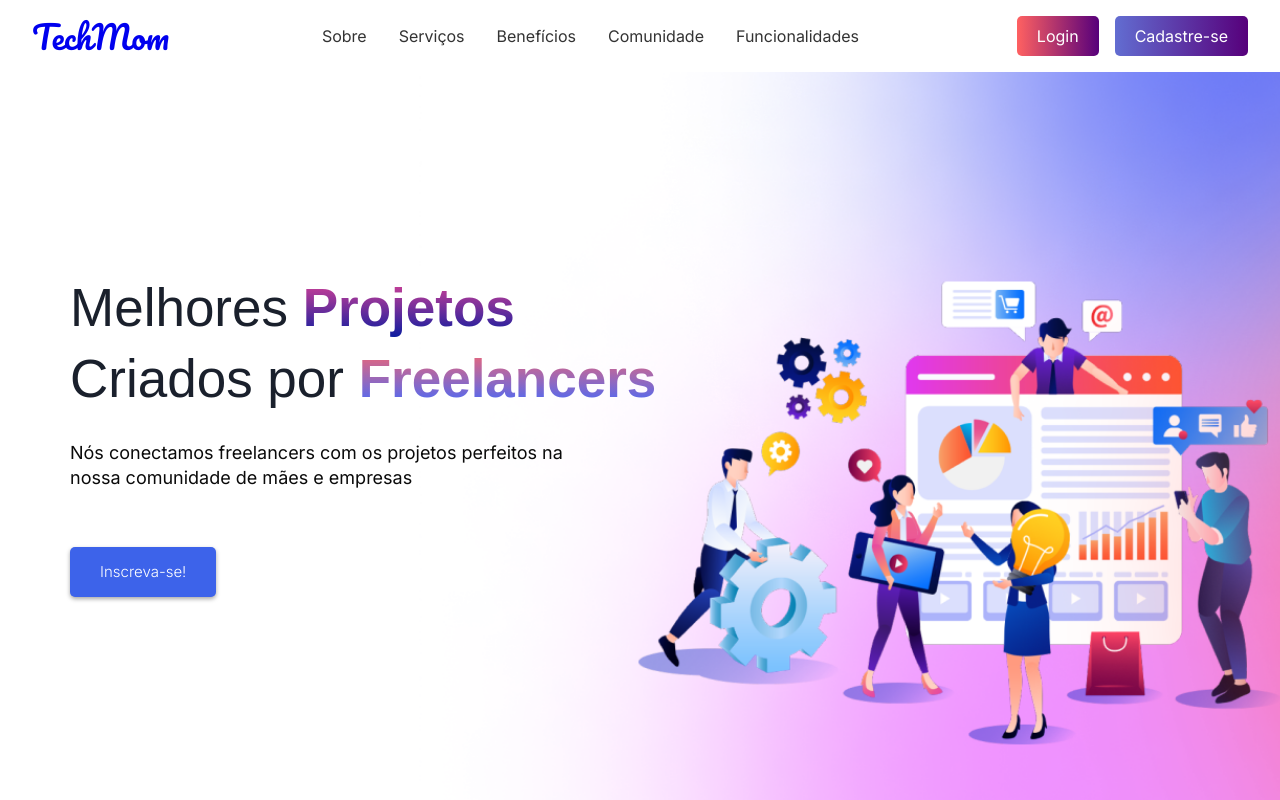
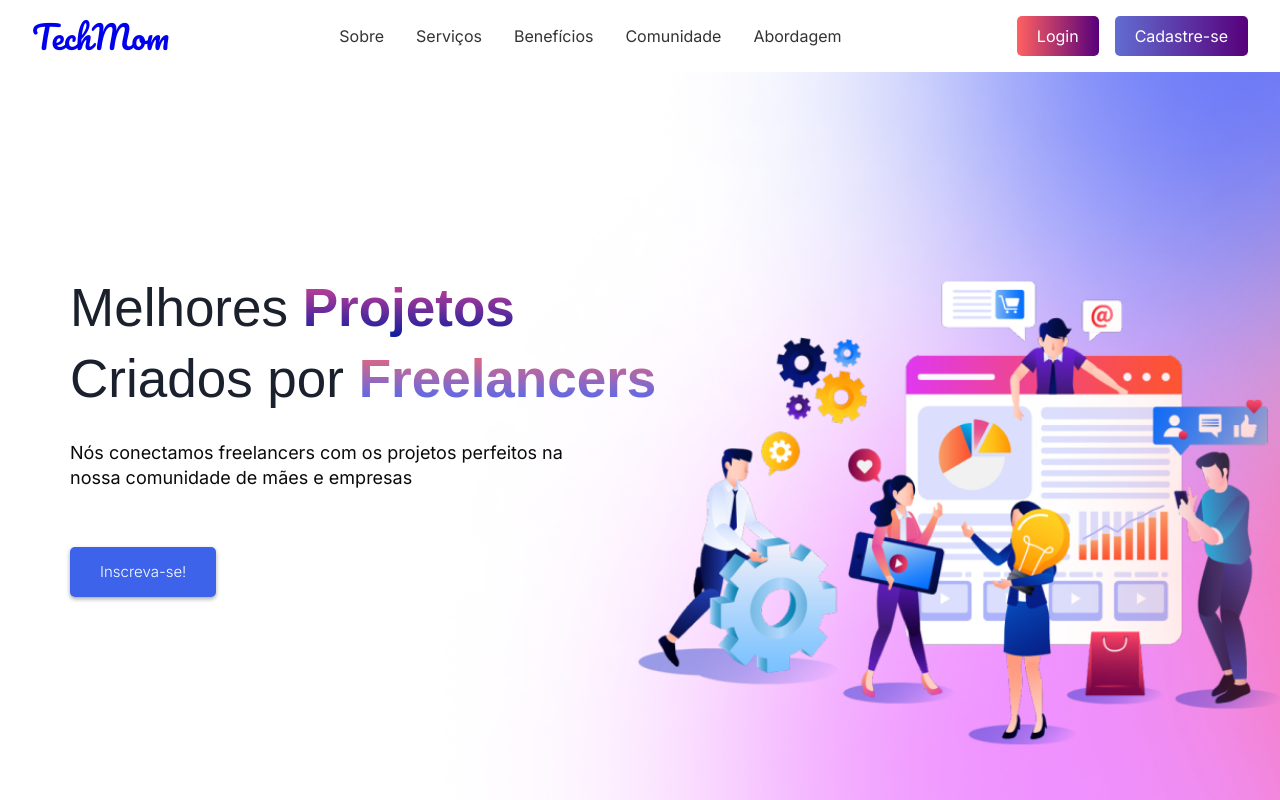
Before and after one commit to Arthur5502/Tech-Moms, a React (Create React App) app: page / in a window 1280 px wide. Shown: the top 800 px of the page. Built offline with nearby package versions, Linux system fonts and the light colour scheme.

Commit message:
Update Navbar.js

```diff
--- a/src/components/Navbar.js
+++ b/src/components/Navbar.js
@@ -7,10 +7,10 @@ const Navbar = () => {
             <div className="navbar-logo"><a href="/">TechMom</a></div>
             <ul className="navbar-menu">
                 <li><a href="/">Sobre</a></li>
-                <li><a href="/servicos">Serviços</a></li>
-                <li><a href="/beneficios">Benefícios</a></li>
-                <li><a href="/comunidade">Comunidade</a></li>
-                <li><a href="/">Funcionalidades</a></li>
+                <li><a href="#servicos">Serviços</a></li>
+                <li><a href="#beneficios">Benefícios</a></li>
+                <li><a href="#comunidade">Comunidade</a></li>
+                <li><a href="#abordagem">Abordagem</a></li>
             </ul>
             <div className="navbar-button">
                 <a href="/login" className="navbar-login">Login</a>
```
